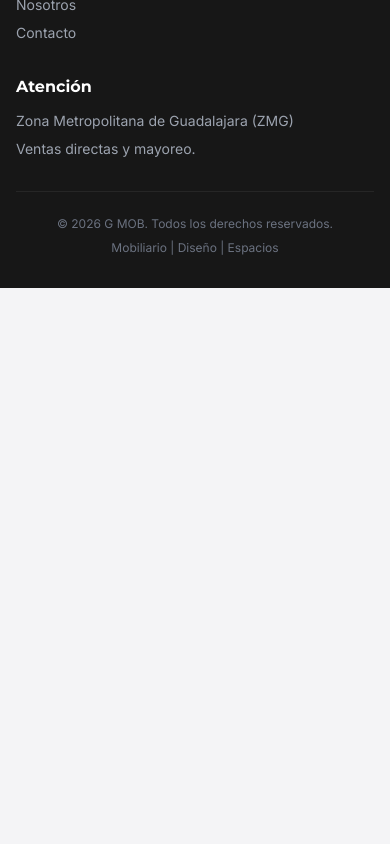
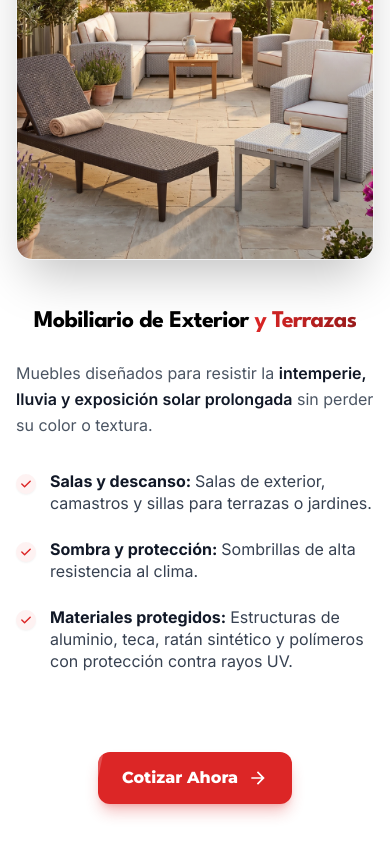
Before and after one commit to jhon-henao13/gmob-web, a React (Vite) app: page / in a window 390 px wide. Shown: the part 7820-8664 px from the top of the page. Before the commit the page ends 8108 px from the top, so only its background shows below. Built offline with nearby package versions, Linux system fonts and the light colour scheme.

Commit message:
feat: add OutdoorSolutions section

```diff
--- a/src/App.jsx
+++ b/src/App.jsx
@@ -4,6 +4,7 @@ import WhyUs from './components/WhyUs';
 import BestSellers from './components/BestSellers';
 import ProjectSolutions from './components/ProjectSolutions';
 import RestaurantSolutions from './components/RestaurantSolutions';
+import OutdoorSolutions from './components/OutdoorSolutions';
 import WhatsAppButton from './components/WhatsAppButton';
 import Footer from './components/Footer';
 
@@ -17,6 +18,7 @@ export default function App() {
         <BestSellers />
         <ProjectSolutions />
         <RestaurantSolutions />
+        <OutdoorSolutions />
       </main>
       <Footer />
       <WhatsAppButton />
--- /dev/null
+++ b/src/components/OutdoorSolutions.jsx
@@ -0,0 +1,148 @@
+import { motion } from 'framer-motion';
+
+// Importación de la imagen del proyecto para exteriores y terrazas
+import mobiliarioExteriorImg from '../assets/mobiliario-exterior.png';
+
+// Número corporativo de WhatsApp
+const WHATSAPP_NUMBER = "523332222490";
+
+export default function OutdoorSolutions() {
+  const message = encodeURIComponent(
+    "¡Hola G MOB! Vengo de la web y me gustaría cotizar e ingresar información sobre el mobiliario de exterior y terrazas para mi proyecto."
+  );
+  const wpLink = `https://wa.me/${WHATSAPP_NUMBER}?text=${message}`;
+
+  // Lista de características del mobiliario de exterior
+  const features = [
+    {
+      title: "Salas y descanso:",
+      desc: "Salas de exterior, camastros y sillas para terrazas o jardines.",
+    },
+    {
+      title: "Sombra y protección:",
+      desc: "Sombrillas de alta resistencia al clima.",
+    },
+    {
+      title: "Materiales protegidos:",
+      desc: "Estructuras de aluminio, teca, ratán sintético y polímeros con protección contra rayos UV.",
+    },
+  ];
+
+  return (
+    <section className="py-28 sm:py-32 bg-white relative overflow-hidden">
+      {/* Elemento Decorativo de Fondo */}
+      <div className="absolute top-1/2 left-0 -translate-y-1/2 w-96 h-96 bg-red-500/5 blur-3xl rounded-full pointer-events-none -z-10" />
+
+      <div className="max-w-7xl mx-auto px-4 sm:px-6 lg:px-8">
+        <div className="grid grid-cols-1 lg:grid-cols-12 gap-12 lg:gap-16 items-center">
+
+          {/* ==================================================================== */}
+          {/* COLUMNA IZQUIERDA: IMAGEN CON EFECTO PREMIUM Y HOVER                */}
+          {/* ==================================================================== */}
+          <motion.div
+            initial={{ opacity: 0, x: -50 }}
+            whileInView={{ opacity: 1, x: 0 }}
+            viewport={{ once: true, margin: "-100px" }}
+            transition={{ duration: 0.8, ease: [0.16, 1, 0.3, 1] }}
+            className="lg:col-span-6 relative group"
+          >
+            {/* Marco Trasero Decorativo */}
+            <div className="absolute -inset-4 bg-gradient-to-tr from-red-600/10 via-gray-100 to-transparent rounded-[2.5rem] transform -rotate-1 group-hover:rotate-0 transition-transform duration-500 -z-10" />
+
+            {/* Contenedor Principal de la Imagen */}
+            <div className="relative rounded-2xl overflow-hidden shadow-2xl bg-white border border-gray-100">
+              <img
+                src={mobiliarioExteriorImg}
+                alt="Mobiliario de Exterior y Terrazas resistente a la intemperie"
+                className="w-full h-[420px] sm:h-[500px] lg:h-[540px] object-cover object-center transform group-hover:scale-105 transition-transform duration-700 ease-out"
+              />
+
+              {/* Gradient Overlay sutil */}
+              <div className="absolute inset-0 bg-gradient-to-t from-black/30 via-transparent to-transparent opacity-50 group-hover:opacity-30 transition-opacity duration-500" />
+            </div>
+          </motion.div>
+
+          {/* ==================================================================== */}
+          {/* COLUMNA DERECHA: TEXTO Y CONTENIDO                                  */}
+          {/* ==================================================================== */}
+          <motion.div
+            initial={{ opacity: 0, x: 50 }}
+            whileInView={{ opacity: 1, x: 0 }}
+            viewport={{ once: true, margin: "-100px" }}
+            transition={{ duration: 0.8, delay: 0.2, ease: [0.16, 1, 0.3, 1] }}
+            className="lg:col-span-6 flex flex-col justify-center"
+          >
+            {/* Subtítulo / Badge de Categoría */}
+            {/* <div className="inline-flex items-center gap-2 mb-4">
+              <span className="w-2.5 h-2.5 rounded-full bg-red-600 animate-pulse" />
+              <span className="text-xs sm:text-sm font-bold uppercase tracking-widest text-red-600 font-montserrat">
+                Línea Exterior & Terrazas
+              </span>
+            </div> */}
+
+            {/* Título Principal */}
+            <h2 className="text-2xl sm:text-3xl lg:text-4xl font-bold font-spartan text-black tracking-tight leading-[1.15] mb-6 text-center">
+              Mobiliario de Exterior{" "}
+              <span className="text-transparent bg-clip-text bg-gradient-to-r from-red-600 to-red-800">
+                y Terrazas
+              </span>
+            </h2>
+
+            {/* Breve Descripción */}
+            <p className="text-base sm:text-lg font-sans text-gray-600 leading-relaxed mb-8">
+              Muebles diseñados para resistir la <strong className="text-gray-900 font-semibold">intemperie, lluvia y exposición solar prolongada</strong> sin perder su color o textura.
+            </p>
+
+            {/* Lista de Viñetas */}
+            <div className="space-y-6 mb-20">
+              {features.map((item, idx) => (
+                <motion.div
+                  key={idx}
+                  initial={{ opacity: 0, y: 15 }}
+                  whileInView={{ opacity: 1, y: 0 }}
+                  viewport={{ once: true }}
+                  transition={{ duration: 0.4, delay: 0.2 + idx * 0.1 }}
+                  className="flex items-start gap-3.5 group/item"
+                >
+                  <div className="mt-1 w-5 h-5 rounded-full bg-red-50 text-red-600 flex items-center justify-center shrink-0 group-hover/item:bg-red-600 group-hover/item:text-white transition-colors duration-300 shadow-sm">
+                    <svg className="w-3.5 h-3.5 fill-current" viewBox="0 0 20 20">
+                      <path fillRule="evenodd" d="M16.707 5.293a1 1 0 010 1.414l-8 8a1 1 0 01-1.414 0l-4-4a1 1 0 011.414-1.414L8 12.586l7.293-7.293a1 1 0 011.414 0z" clipRule="evenodd" />
+                    </svg>
+                  </div>
+                  <p className="text-base font-sans text-gray-700 leading-snug">
+                    <strong className="font-bold text-gray-900 mr-1">{item.title}</strong>
+                    {item.desc}
+                  </p>
+                </motion.div>
+              ))}
+            </div>
+
+            {/* Botón Principal (CTA Redirigido a WhatsApp) */}
+            <div className="flex justify-center">
+              <motion.a
+                href={wpLink}
+                target="_blank"
+                rel="noopener noreferrer"
+                whileHover={{ scale: 1.03 }}
+                whileTap={{ scale: 0.97 }}
+                className="inline-flex items-center justify-center px-6 py-3.5 bg-red-600 hover:bg-red-700 text-white font-extrabold font-montserrat text-base sm:text-lg rounded-xl shadow-lg shadow-red-600/30 hover:shadow-red-600/50 transition-all duration-300 group cursor-pointer relative overflow-hidden"
+              >
+                {/* Reflejo brillante de fondo al pasar el mouse */}
+                <span className="absolute inset-0 w-full h-full bg-white/20 transform -skew-x-12 -translate-x-full group-hover:translate-x-full transition-transform duration-1000 ease-out" />
+
+                <span>Cotizar Ahora</span>
+
+                {/* Ícono Flecha */}
+                <svg className="w-5 h-5 ml-2.5 transform group-hover:translate-x-1 transition-transform duration-300 fill-current" viewBox="0 0 24 24">
+                  <path d="M12 4l-1.41 1.41L16.17 11H4v2h12.17l-5.58 5.59L12 20l8-8z"/>
+                </svg>
+              </motion.a>
+            </div>
+
+          </motion.div>
+
+        </div>
+      </div>
+    </section>
+  );
+}
```
Also changed, not shown: src/assets/mobiliario-exterior.png (added).
